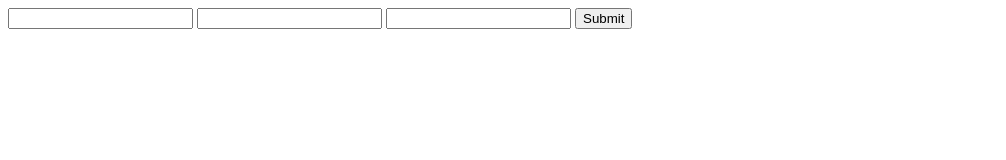
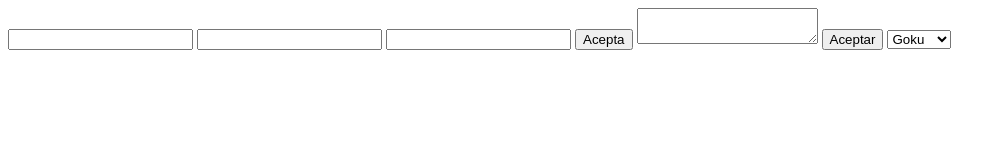
Before and after one commit to dcardonac31/CursoFrontend_NicolasSchurmann, a plain HTML site: page html/index.html in a window 1280 px wide. Shown: the whole page, without its empty margins (0-1006 px from the left). Drawn offline with Linux system fonts and the light colour scheme.

Commit message:
Textarea, button, select y opciones

```diff
--- a/html/index.html
+++ b/html/index.html
@@ -8,7 +8,14 @@
       <input type="number"/>
       <input type="password"/>
       <input type="text"/>
-      <input type="submit"/>
+      <input type="submit" value="Acepta"/>
+      <textarea></textarea>
+      <button>Aceptar</button>
+      <select>
+        <option value="goku">Goku</option>
+        <option value="vegeta">Vegeta</option>
+        <option value="gohan">Gohan</option>
+      </select>
     </form>
   </body>
 </html>
```
